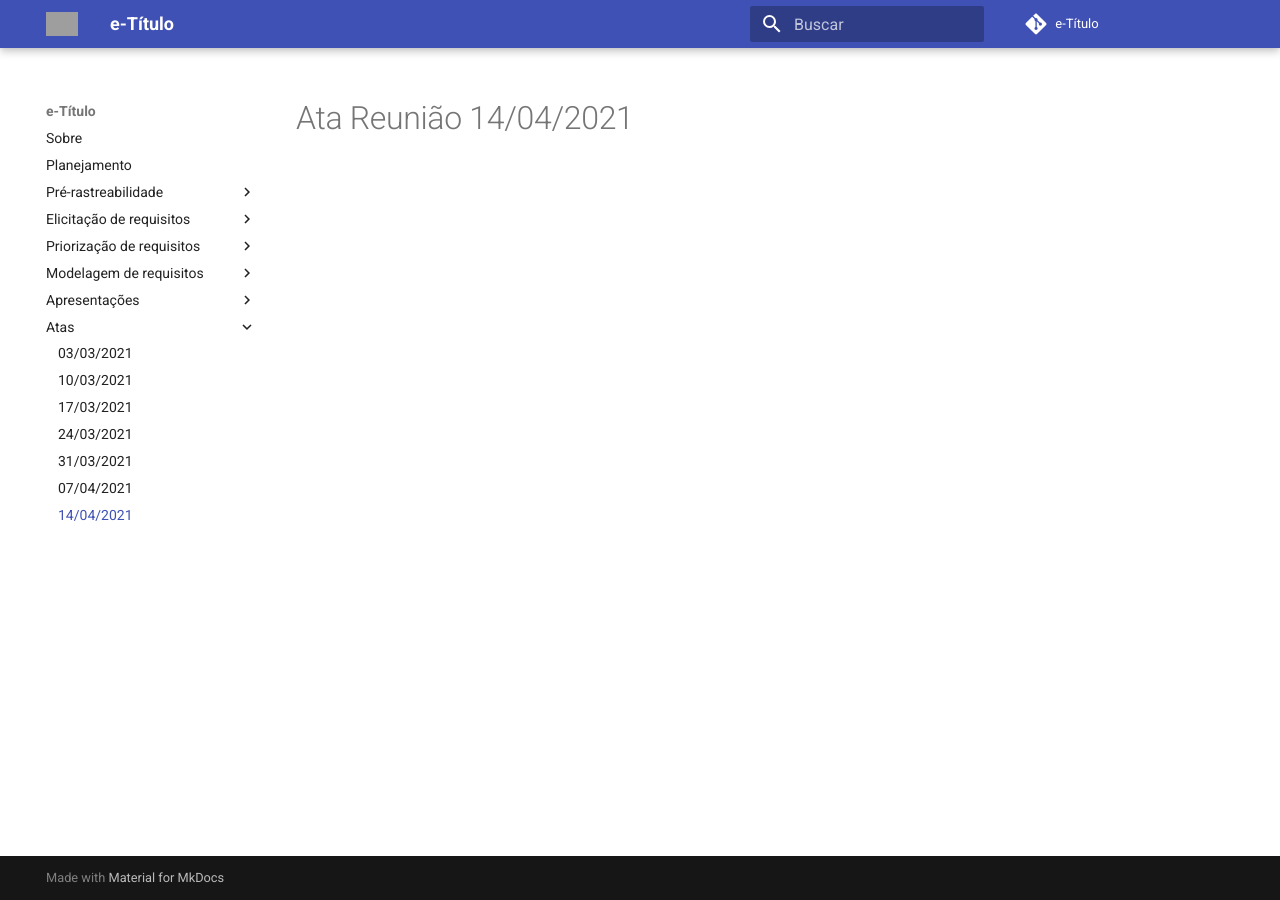
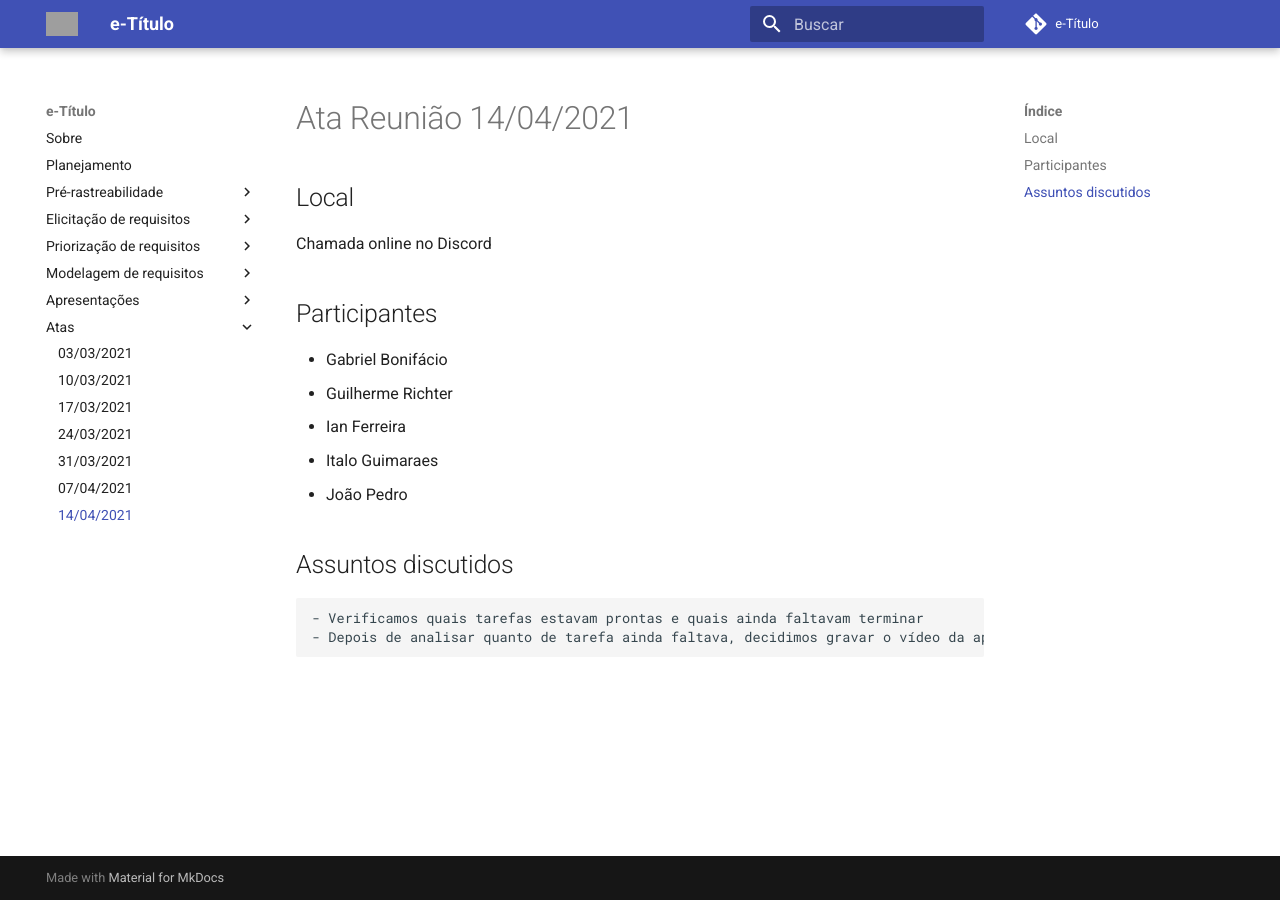
Before and after one commit to gabrielbpn/2020.2-e-Titulo, an MkDocs documentation site: the page built from docs/atas/reuniao_04_14.md, in a window 1280 px wide. Built offline with MkDocs 1.6.1 and Material for MkDocs 9.7.7, drawn with Linux system fonts in a browser that asks for light colours; comment, search, counter and statistics services are not loaded; grey boxes are pictures that could not be loaded.

Commit message:
Ata reunião dia 14/04

```diff
--- a/docs/atas/reuniao_04_14.md
+++ b/docs/atas/reuniao_04_14.md
@@ -1 +1,16 @@
 # Ata Reunião 14/04/2021
+
+## Local
+Chamada online no Discord
+
+## Participantes
+
+- Gabriel Bonifácio
+- Guilherme Richter
+- Ian Ferreira
+- Italo Guimaraes
+- João Pedro
+
+## Assuntos discutidos
+    - Verificamos quais tarefas estavam prontas e quais ainda faltavam terminar
+    - Depois de analisar quanto de tarefa ainda faltava, decidimos gravar o vídeo da apresentação no dia (15/04/2021)
```
